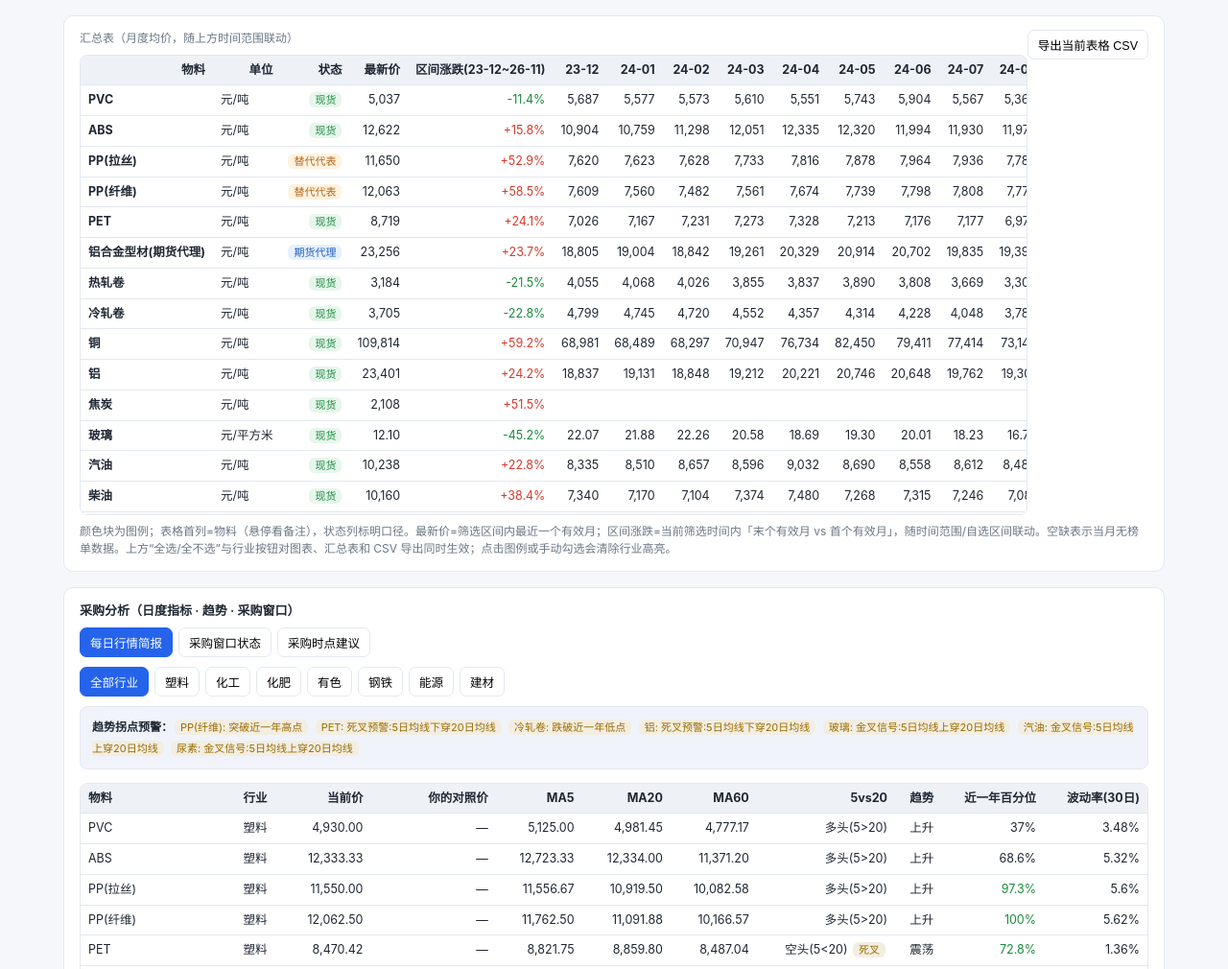
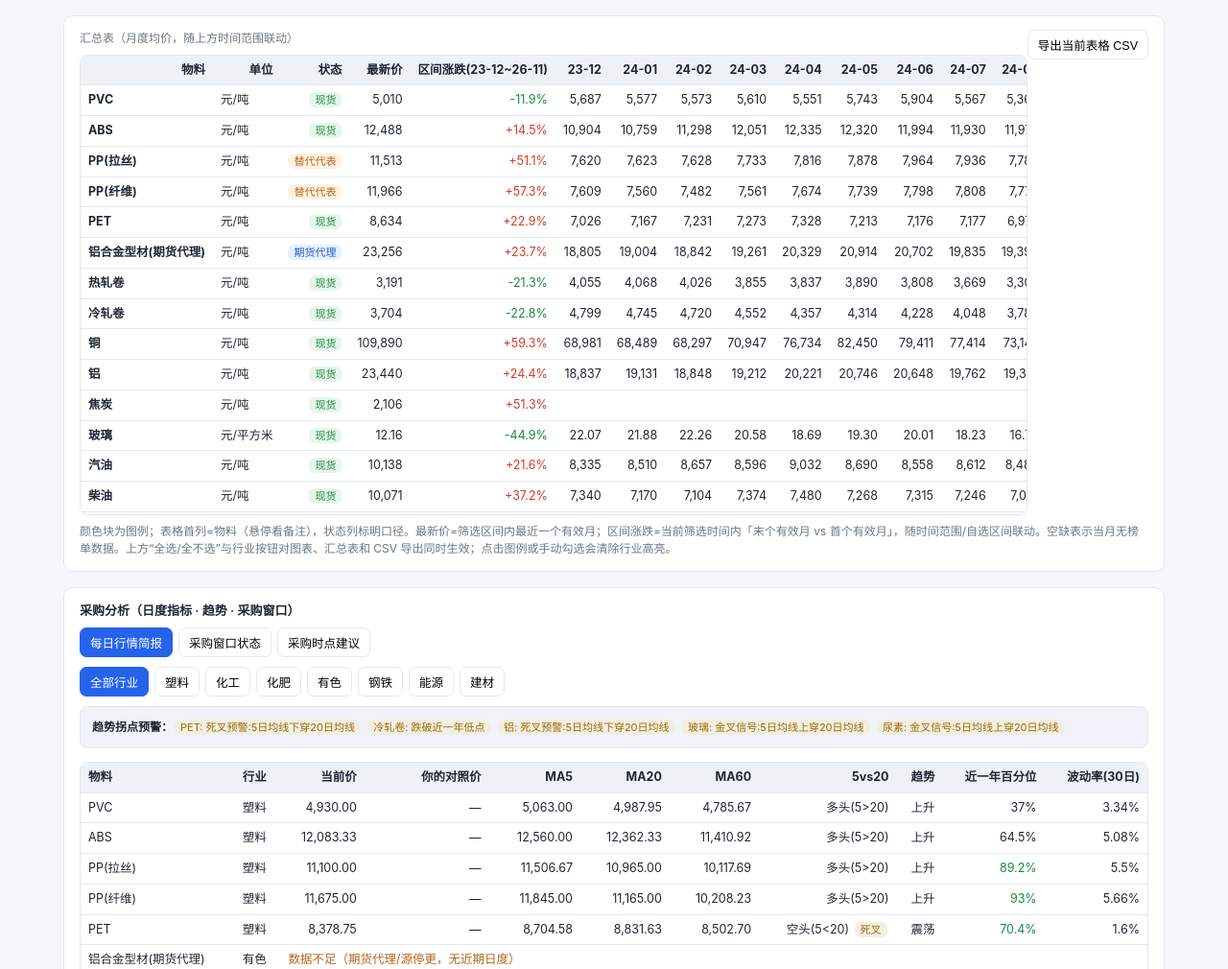
Before and after one commit to chenxi3319/material-price, a plain HTML site: page index.html in a window 1280 px wide. Shown: the part 990-2000 px from the top of the page at 96% size. Drawn offline with Linux system fonts and the light colour scheme.

Commit message:
价格更新 2026-11-10

```diff
--- a/index.html
+++ b/index.html
@@ -481,19 +481,19 @@ const DATA = {
         "2026-08": 4441.19,
         "2026-09": 4767.38,
         "2026-10": 4998.43,
-        "2026-11": 5036.67
+        "2026-11": 5010.0
       },
       "caliber": "现货",
       "caliber_note": "生意社大宗榜官方月均价，可直接用于比价",
       "analytics": {
         "current": 4930.0,
-        "current_date": "2026-11-05",
-        "ma5": 5125.0,
-        "ma20": 4981.45,
-        "ma60": 4777.17,
+        "current_date": "2026-11-09",
+        "ma5": 5063.0,
+        "ma20": 4987.95,
+        "ma60": 4785.67,
         "cross_status": "above",
         "cross_event": "none",
-        "vol30": 3.48,
+        "vol30": 3.34,
         "pct1y": 37.0,
         "trend": "up",
         "window": "neutral",
@@ -501,10 +501,10 @@ const DATA = {
         "lock_ratio": 40,
         "exec_limit": "30日内按生产节奏采购",
         "warn": [],
-        "daily_count": 395,
+        "daily_count": 396,
         "daily_range": [
           "2025-05-01",
-          "2026-11-05"
+          "2026-11-09"
         ]
       }
     },
@@ -671,30 +671,30 @@ const DATA = {
         "2026-08": 9898.73,
         "2026-09": 11242.06,
         "2026-10": 12232.15,
-        "2026-11": 12622.22
+        "2026-11": 12487.5
       },
       "caliber": "现货",
       "caliber_note": "生意社大宗榜官方月均价，可直接用于比价",
       "analytics": {
-        "current": 12333.33,
-        "current_date": "2026-11-05",
-        "ma5": 12723.33,
-        "ma20": 12334.0,
-        "ma60": 11371.2,
+        "current": 12083.33,
+        "current_date": "2026-11-09",
+        "ma5": 12560.0,
+        "ma20": 12362.33,
+        "ma60": 11410.92,
         "cross_status": "above",
         "cross_event": "none",
-        "vol30": 5.32,
-        "pct1y": 68.6,
+        "vol30": 5.08,
+        "pct1y": 64.5,
         "trend": "up",
         "window": "neutral",
         "method": "按需采购",
         "lock_ratio": 40,
         "exec_limit": "30日内按生产节奏采购",
         "warn": [],
-        "daily_count": 394,
+        "daily_count": 395,
         "daily_range": [
           "2025-05-01",
-          "2026-11-05"
+          "2026-11-09"
         ]
       }
     },
@@ -839,30 +839,30 @@ const DATA = {
         "2026-08": 9093.81,
         "2026-09": 9879.84,
         "2026-10": 10720.0,
-        "2026-11": 11650.0
+        "2026-11": 11512.5
       },
       "caliber": "替代代表",
       "caliber_note": "原榜单品种已停更，用其细分规格月均代表，口径略变",
       "analytics": {
-        "current": 11550.0,
-        "current_date": "2026-11-05",
-        "ma5": 11556.67,
-        "ma20": 10919.5,
-        "ma60": 10082.58,
+        "current": 11100.0,
+        "current_date": "2026-11-09",
+        "ma5": 11506.67,
+        "ma20": 10965.0,
+        "ma60": 10117.69,
         "cross_status": "above",
         "cross_event": "none",
-        "vol30": 5.6,
-        "pct1y": 97.3,
+        "vol30": 5.5,
+        "pct1y": 89.2,
         "trend": "up",
         "window": "closed",
         "method": "暂缓采购(仅急需)",
         "lock_ratio": 10,
         "exec_limit": "暂不采购, 等待价格回调",
         "warn": [],
-        "daily_count": 395,
+        "daily_count": 396,
         "daily_range": [
           "2025-05-01",
-          "2026-11-05"
+          "2026-11-09"
         ]
       }
     },
@@ -953,32 +953,30 @@ const DATA = {
         "2026-08": 9187.5,
         "2026-09": 9872.02,
         "2026-10": 10847.32,
-        "2026-11": 12062.5
+        "2026-11": 11965.62
       },
       "caliber": "替代代表",
       "caliber_note": "原榜单品种已停更，用其细分规格月均代表，口径略变",
       "analytics": {
-        "current": 12062.5,
-        "current_date": "2026-11-05",
-        "ma5": 11762.5,
-        "ma20": 11091.88,
-        "ma60": 10166.57,
+        "current": 11675.0,
+        "current_date": "2026-11-09",
+        "ma5": 11845.0,
+        "ma20": 11165.0,
+        "ma60": 10208.23,
         "cross_status": "above",
         "cross_event": "none",
-        "vol30": 5.62,
-        "pct1y": 100.0,
+        "vol30": 5.66,
+        "pct1y": 93.0,
         "trend": "up",
         "window": "closed",
         "method": "暂缓采购(仅急需)",
         "lock_ratio": 10,
         "exec_limit": "暂不采购, 等待价格回调",
-        "warn": [
-          "突破近一年高点"
-        ],
-        "daily_count": 395,
+        "warn": [],
+        "daily_count": 396,
         "daily_range": [
           "2025-05-01",
-          "2026-11-05"
+          "2026-11-09"
         ]
       }
     },
@@ -1145,20 +1143,20 @@ const DATA = {
         "2026-08": 7611.34,
         "2026-09": 8554.33,
         "2026-10": 8867.43,
-        "2026-11": 8719.03
+        "2026-11": 8633.96
       },
       "caliber": "现货",
       "caliber_note": "生意社大宗榜官方月均价，可直接用于比价",
       "analytics": {
-        "current": 8470.42,
-        "current_date": "2026-11-05",
-        "ma5": 8821.75,
-        "ma20": 8859.8,
-        "ma60": 8487.04,
+        "current": 8378.75,
+        "current_date": "2026-11-09",
+        "ma5": 8704.58,
+        "ma20": 8831.63,
+        "ma60": 8502.7,
         "cross_status": "below",
         "cross_event": "death",
-        "vol30": 1.36,
-        "pct1y": 72.8,
+        "vol30": 1.6,
+        "pct1y": 70.4,
         "trend": "osc",
         "window": "closed",
         "method": "暂缓采购(仅急需)",
@@ -1167,10 +1165,10 @@ const DATA = {
         "warn": [
           "死叉预警:5日均线下穿20日均线"
         ],
-        "daily_count": 395,
+        "daily_count": 396,
         "daily_range": [
           "2025-05-01",
-          "2026-11-05"
+          "2026-11-09"
         ]
       }
     },
@@ -1448,30 +1446,30 @@ const DATA = {
         "2026-08": 3292.67,
         "2026-09": 3345.52,
         "2026-10": 3242.14,
-        "2026-11": 3184.0
+        "2026-11": 3190.5
       },
       "caliber": "现货",
       "caliber_note": "生意社大宗榜官方月均价，可直接用于比价",
       "analytics": {
-        "current": 3200.0,
-        "current_date": "2026-11-05",
-        "ma5": 3191.6,
-        "ma20": 3233.3,
-        "ma60": 3298.67,
+        "current": 3210.0,
+        "current_date": "2026-11-09",
+        "ma5": 3190.4,
+        "ma20": 3229.9,
+        "ma60": 3298.0,
         "cross_status": "below",
         "cross_event": "none",
-        "vol30": 1.43,
-        "pct1y": 7.9,
+        "vol30": 1.41,
+        "pct1y": 11.0,
         "trend": "down",
         "window": "open",
         "method": "分批采购",
         "lock_ratio": 60,
         "exec_limit": "建议15日内分批建仓",
         "warn": [],
-        "daily_count": 395,
+        "daily_count": 396,
         "daily_range": [
           "2025-05-01",
-          "2026-11-05"
+          "2026-11-09"
         ]
       }
     },
@@ -1638,19 +1636,19 @@ const DATA = {
         "2026-08": 3754.29,
         "2026-09": 3798.57,
         "2026-10": 3748.93,
-        "2026-11": 3705.0
+        "2026-11": 3703.75
       },
       "caliber": "现货",
       "caliber_note": "生意社大宗榜官方月均价，可直接用于比价",
       "analytics": {
         "current": 3700.0,
-        "current_date": "2026-11-05",
-        "ma5": 3706.0,
-        "ma20": 3740.88,
-        "ma60": 3768.46,
+        "current_date": "2026-11-09",
+        "ma5": 3704.5,
+        "ma20": 3736.38,
+        "ma60": 3767.79,
         "cross_status": "below",
         "cross_event": "none",
-        "vol30": 0.9,
+        "vol30": 0.92,
         "pct1y": 0.0,
         "trend": "down",
         "window": "open",
@@ -1660,10 +1658,10 @@ const DATA = {
         "warn": [
           "跌破近一年低点"
         ],
-        "daily_count": 395,
+        "daily_count": 396,
         "daily_range": [
           "2025-05-01",
-          "2026-11-05"
+          "2026-11-09"
         ]
       }
     },
@@ -1769,30 +1767,30 @@ const DATA = {
         "2026-08": 108282.22,
         "2026-09": 110495.48,
         "2026-10": 110748.1,
-        "2026-11": 109813.89
+        "2026-11": 109890.0
       },
       "caliber": "现货",
       "caliber_note": "生意社大宗榜官方月均价，可直接用于比价",
       "analytics": {
-        "current": 110205.0,
-        "current_date": "2026-11-05",
-        "ma5": 110141.33,
-        "ma20": 110606.25,
-        "ma60": 110212.73,
+        "current": 110118.33,
+        "current_date": "2026-11-09",
+        "ma5": 109983.0,
+        "ma20": 110482.83,
+        "ma60": 110244.43,
         "cross_status": "below",
         "cross_event": "none",
-        "vol30": 0.81,
-        "pct1y": 90.5,
+        "vol30": 0.79,
+        "pct1y": 90.2,
         "trend": "osc",
         "window": "closed",
         "method": "暂缓采购(仅急需)",
         "lock_ratio": 10,
         "exec_limit": "暂不采购, 等待价格回调",
         "warn": [],
-        "daily_count": 395,
+        "daily_count": 396,
         "daily_range": [
           "2025-05-01",
-          "2026-11-05"
+          "2026-11-09"
         ]
       }
     },
@@ -1898,20 +1896,20 @@ const DATA = {
         "2026-08": 23876.51,
         "2026-09": 24290.16,
         "2026-10": 23776.55,
-        "2026-11": 23400.56
+        "2026-11": 23439.58
       },
       "caliber": "现货",
       "caliber_note": "生意社大宗榜官方月均价，可直接用于比价",
       "analytics": {
-        "current": 23388.33,
-        "current_date": "2026-11-05",
-        "ma5": 23549.0,
-        "ma20": 23648.75,
-        "ma60": 23964.89,
+        "current": 23556.67,
+        "current_date": "2026-11-09",
+        "ma5": 23506.0,
+        "ma20": 23637.75,
+        "ma60": 23955.22,
         "cross_status": "below",
         "cross_event": "death",
-        "vol30": 1.19,
-        "pct1y": 51.4,
+        "vol30": 1.14,
+        "pct1y": 55.8,
         "trend": "down",
         "window": "neutral",
         "method": "按需采购",
@@ -1920,10 +1918,10 @@ const DATA = {
         "warn": [
           "死叉预警:5日均线下穿20日均线"
         ],
-        "daily_count": 395,
+        "daily_count": 396,
         "daily_range": [
           "2025-05-01",
-          "2026-11-05"
+          "2026-11-09"
         ]
       }
     },
@@ -2053,19 +2051,19 @@ const DATA = {
         "2026-08": 1891.85,
         "2026-09": 2238.93,
         "2026-10": 2193.75,
-        "2026-11": 2108.33
+        "2026-11": 2106.25
       },
       "caliber": "现货",
       "caliber_note": "生意社大宗榜官方月均价，可直接用于比价",
       "analytics": {
         "current": 2100.0,
-        "current_date": "2026-11-05",
-        "ma5": 2115.0,
-        "ma20": 2173.38,
-        "ma60": 2147.75,
+        "current_date": "2026-11-09",
+        "ma5": 2110.0,
+        "ma20": 2162.5,
+        "ma60": 2151.6,
         "cross_status": "below",
         "cross_event": "none",
-        "vol30": 4.36,
+        "vol30": 4.44,
         "pct1y": 76.5,
         "trend": "osc",
         "window": "closed",
@@ -2073,10 +2071,10 @@ const DATA = {
         "lock_ratio": 10,
         "exec_limit": "暂不采购, 等待价格回调",
         "warn": [],
-        "daily_count": 328,
+        "daily_count": 329,
         "daily_range": [
           "2025-08-04",
-          "2026-11-05"
+          "2026-11-09"
         ]
       }
     },
@@ -2228,20 +2226,20 @@ const DATA = {
         "2026-08": 12.11,
         "2026-09": 12.3,
         "2026-10": 11.99,
-        "2026-11": 12.1
+        "2026-11": 12.16
       },
       "caliber": "现货",
       "caliber_note": "生意社大宗榜官方月均价，可直接用于比价",
       "analytics": {
-        "current": 12.18,
-        "current_date": "2026-11-05",
-        "ma5": 12.04,
-        "ma20": 11.98,
-        "ma60": 12.14,
+        "current": 12.33,
+        "current_date": "2026-11-09",
+        "ma5": 12.11,
+        "ma20": 12.0,
+        "ma60": 12.15,
         "cross_status": "above",
         "cross_event": "golden",
-        "vol30": 1.08,
-        "pct1y": 11.9,
+        "vol30": 1.03,
+        "pct1y": 19.7,
         "trend": "osc",
         "window": "open",
         "method": "分批采购",
@@ -2250,10 +2248,10 @@ const DATA = {
         "warn": [
           "金叉信号:5日均线上穿20日均线"
         ],
-        "daily_count": 395,
+        "daily_count": 396,
         "daily_range": [
           "2025-05-01",
-          "2026-11-05"
+          "2026-11-09"
         ]
       }
     },
@@ -2420,32 +2418,30 @@ const DATA = {
         "2026-08": 8810.92,
         "2026-09": 10042.62,
         "2026-10": 10100.77,
-        "2026-11": 10237.81
+        "2026-11": 10137.75
       },
       "caliber": "现货",
       "caliber_note": "生意社大宗榜官方月均价，可直接用于比价",
       "analytics": {
-        "current": 10177.57,
-        "current_date": "2026-11-05",
-        "ma5": 10241.83,
-        "ma20": 10085.16,
-        "ma60": 9843.6,
+        "current": 9837.57,
+        "current_date": "2026-11-09",
+        "ma5": 10161.34,
+        "ma20": 10076.06,
+        "ma60": 9863.55,
         "cross_status": "above",
-        "cross_event": "golden",
-        "vol30": 1.24,
-        "pct1y": 94.5,
+        "cross_event": "none",
+        "vol30": 1.36,
+        "pct1y": 84.2,
         "trend": "up",
         "window": "closed",
         "method": "暂缓采购(仅急需)",
         "lock_ratio": 10,
         "exec_limit": "暂不采购, 等待价格回调",
-        "warn": [
-          "金叉信号:5日均线上穿20日均线"
-        ],
-        "daily_count": 395,
+        "warn": [],
+        "daily_count": 396,
         "daily_range": [
           "2025-05-01",
-          "2026-11-05"
+          "2026-11-09"
         ]
       }
     },
@@ -2612,30 +2608,30 @@ const DATA = {
         "2026-08": 7688.37,
         "2026-09": 9053.57,
         "2026-10": 9718.45,
-        "2026-11": 10159.95
+        "2026-11": 10071.14
       },
       "caliber": "现货",
       "caliber_note": "生意社大宗榜官方月均价，可直接用于比价",
       "analytics": {
-        "current": 10103.29,
-        "current_date": "2026-11-05",
-        "ma5": 10107.8,
-        "ma20": 9763.26,
-        "ma60": 9080.33,
+        "current": 9804.71,
+        "current_date": "2026-11-09",
+        "ma5": 10098.63,
+        "ma20": 9783.26,
+        "ma60": 9118.39,
         "cross_status": "above",
         "cross_event": "none",
-        "vol30": 2.33,
-        "pct1y": 97.7,
+        "vol30": 2.28,
+        "pct1y": 91.1,
         "trend": "up",
         "window": "closed",
         "method": "暂缓采购(仅急需)",
         "lock_ratio": 10,
         "exec_limit": "暂不采购, 等待价格回调",
         "warn": [],
-        "daily_count": 395,
+        "daily_count": 396,
         "daily_range": [
           "2025-05-01",
-          "2026-11-05"
+          "2026-11-09"
         ]
       }
     },
@@ -2802,20 +2798,20 @@ const DATA = {
         "2026-08": 1723.57,
         "2026-09": 1774.4,
         "2026-10": 1747.32,
-        "2026-11": 1760.83
+        "2026-11": 1758.75
       },
       "caliber": "现货",
       "caliber_note": "生意社大宗榜官方月均价，可直接用于比价",
       "analytics": {
-        "current": 1760.0,
-        "current_date": "2026-11-05",
-        "ma5": 1753.5,
-        "ma20": 1744.88,
-        "ma60": 1751.92,
+        "current": 1752.5,
+        "current_date": "2026-11-09",
+        "ma5": 1756.0,
+        "ma20": 1743.62,
+        "ma60": 1752.58,
         "cross_status": "above",
         "cross_event": "golden",
         "vol30": 1.12,
-        "pct1y": 47.5,
+        "pct1y": 42.3,
         "trend": "osc",
         "window": "neutral",
         "method": "按需采购",
@@ -2824,10 +2820,10 @@ const DATA = {
         "warn": [
           "金叉信号:5日均线上穿20日均线"
         ],
-        "daily_count": 395,
+        "daily_count": 396,
         "daily_range": [
           "2025-05-01",
-          "2026-11-05"
+          "2026-11-09"
         ]
       },
       "user_price": 1840.0,
@@ -2996,30 +2992,30 @@ const DATA = {
         "2026-08": 3288.45,
         "2026-09": 3398.57,
         "2026-10": 3381.96,
-        "2026-11": 3331.67
+        "2026-11": 3327.5
       },
       "caliber": "现货",
       "caliber_note": "生意社大宗榜官方月均价，可直接用于比价",
       "analytics": {
-        "current": 3320.0,
-        "current_date": "2026-11-05",
-        "ma5": 3344.0,
-        "ma20": 3374.75,
-        "ma60": 3371.93,
+        "current": 3315.0,
+        "current_date": "2026-11-09",
+        "ma5": 3334.0,
+        "ma20": 3370.12,
+        "ma60": 3372.93,
         "cross_status": "below",
         "cross_event": "none",
-        "vol30": 0.87,
-        "pct1y": 26.0,
-        "trend": "osc",
+        "vol30": 0.95,
+        "pct1y": 24.0,
+        "trend": "down",
         "window": "open",
         "method": "分批采购",
         "lock_ratio": 60,
         "exec_limit": "建议15日内分批建仓",
         "warn": [],
-        "daily_count": 395,
+        "daily_count": 396,
         "daily_range": [
           "2025-05-01",
-          "2026-11-05"
+          "2026-11-09"
         ]
       }
     },
@@ -3088,30 +3084,30 @@ const DATA = {
         "2026-08": 1293.81,
         "2026-09": 1673.51,
         "2026-10": 1815.8,
-        "2026-11": 1769.17
+        "2026-11": 1748.75
       },
       "caliber": "现货",
       "caliber_note": "生意社大宗榜官方月均价，可直接用于比价",
       "analytics": {
-        "current": 1732.5,
-        "current_date": "2026-11-05",
-        "ma5": 1794.5,
-        "ma20": 1824.5,
-        "ma60": 1658.58,
+        "current": 1687.5,
+        "current_date": "2026-11-09",
+        "ma5": 1765.5,
+        "ma20": 1818.25,
+        "ma60": 1666.21,
         "cross_status": "below",
         "cross_event": "none",
-        "vol30": 3.4,
-        "pct1y": 74.2,
+        "vol30": 3.58,
+        "pct1y": 69.5,
         "trend": "osc",
-        "window": "closed",
-        "method": "暂缓采购(仅急需)",
-        "lock_ratio": 10,
-        "exec_limit": "暂不采购, 等待价格回调",
+        "window": "neutral",
+        "method": "按需采购",
+        "lock_ratio": 40,
+        "exec_limit": "30日内按生产节奏采购",
         "warn": [],
-        "daily_count": 395,
+        "daily_count": 396,
         "daily_range": [
           "2025-05-01",
-          "2026-11-05"
+          "2026-11-09"
         ]
       },
       "user_price": 2040.0,
@@ -3257,30 +3253,30 @@ const DATA = {
         "2026-08": 6228.57,
         "2026-09": 6255.36,
         "2026-10": 6206.25,
-        "2026-11": 6066.67
+        "2026-11": 6068.75
       },
       "caliber": "现货",
       "caliber_note": "生意社大宗榜官方月均价，可直接用于比价",
       "analytics": {
-        "current": 6062.5,
-        "current_date": "2026-11-05",
-        "ma5": 6085.0,
-        "ma20": 6185.62,
-        "ma60": 6222.08,
+        "current": 6075.0,
+        "current_date": "2026-11-09",
+        "ma5": 6077.5,
+        "ma20": 6173.12,
+        "ma60": 6219.38,
         "cross_status": "below",
         "cross_event": "none",
-        "vol30": 1.58,
-        "pct1y": 14.7,
+        "vol30": 1.63,
+        "pct1y": 15.0,
         "trend": "down",
         "window": "open",
         "method": "分批采购",
         "lock_ratio": 60,
         "exec_limit": "建议15日内分批建仓",
         "warn": [],
-        "daily_count": 395,
+        "daily_count": 396,
         "daily_range": [
           "2025-05-01",
-          "2026-11-05"
+          "2026-11-09"
         ]
       }
     },
```
